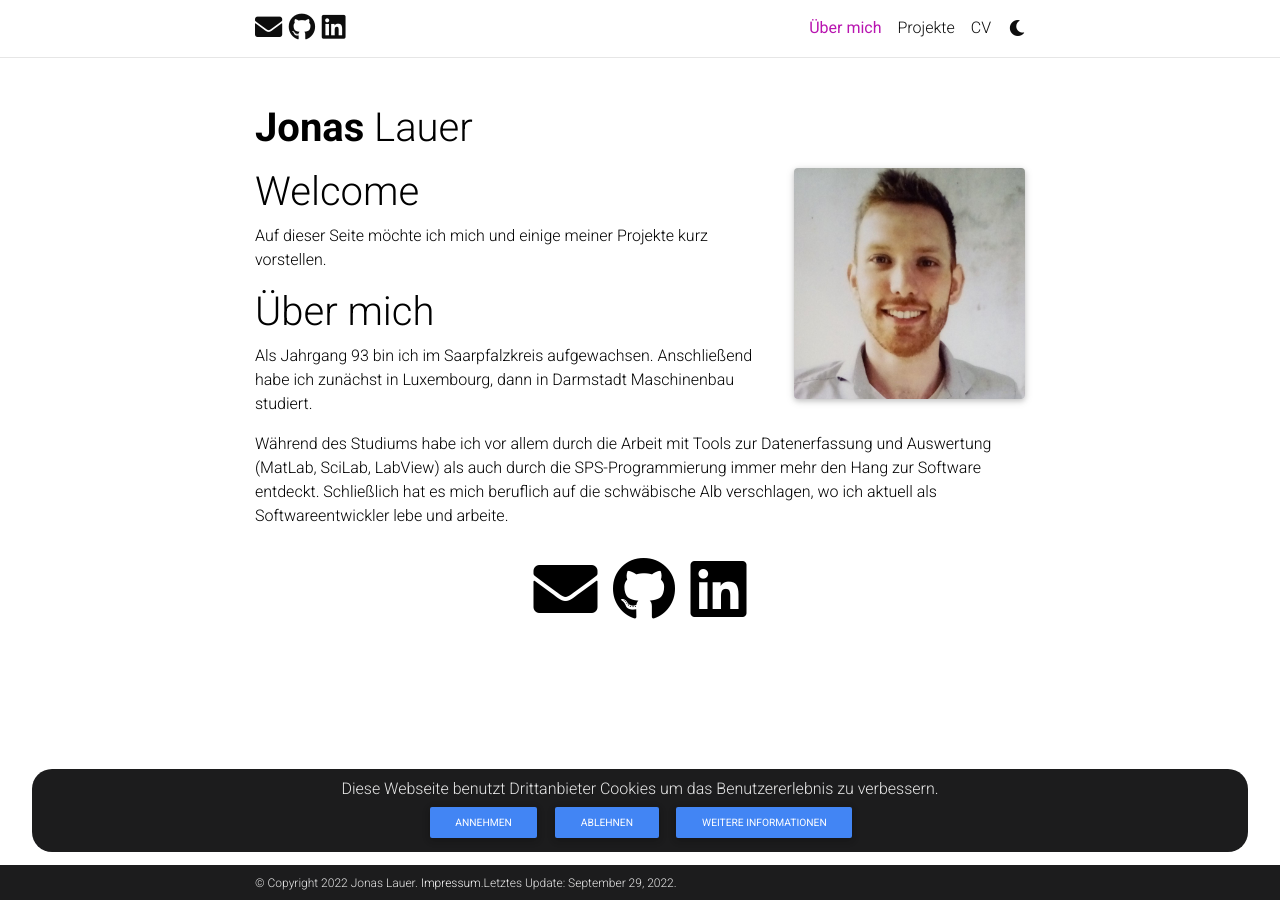
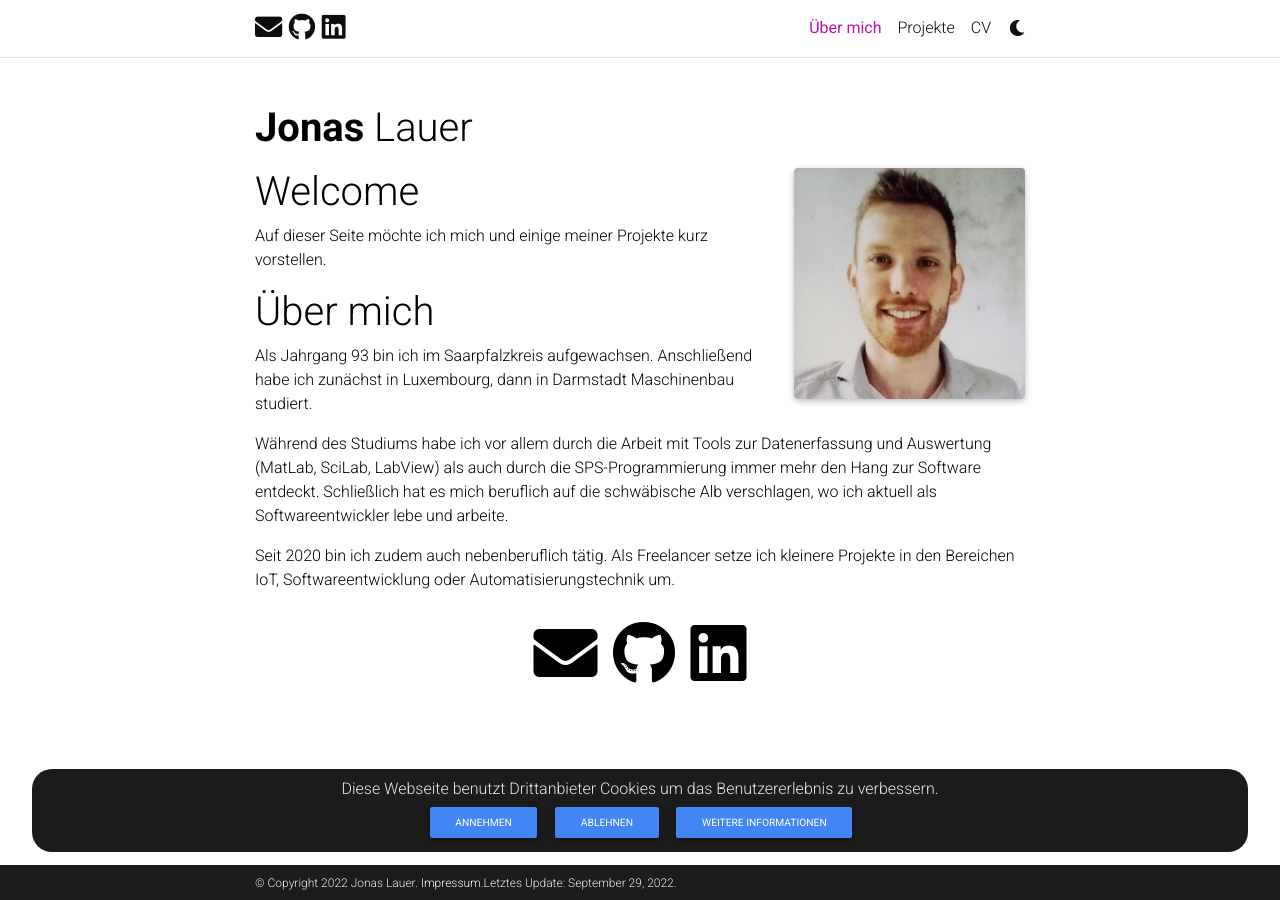
Before and after one commit to jnslr/jnslr.github.io, a Jekyll site: the page built from _pages/about.md, in a window 1280 px wide. Built offline with Jekyll 4.4.1, drawn with Linux system fonts in a browser that asks for light colours; comment, search, counter and statistics services are not loaded; a style sheet for code colours, icons or effects is not loaded.

Commit message:
Extend about section

```diff
--- a/_pages/about.md
+++ b/_pages/about.md
@@ -23,3 +23,6 @@ Anschließend habe ich zunächst in Luxembourg, dann in Darmstadt Maschinenbau s
 
 Während des Studiums habe ich vor allem durch die Arbeit mit Tools zur Datenerfassung und Auswertung (MatLab, SciLab, LabView) als auch durch die SPS-Programmierung immer mehr den Hang zur Software entdeckt.
 Schließlich hat es mich beruflich auf die schwäbische Alb verschlagen, wo ich aktuell als Softwareentwickler lebe und arbeite.
+
+Seit 2020 bin ich zudem auch nebenberuflich tätig.
+Als Freelancer setze ich kleinere Projekte in den Bereichen IoT, Softwareentwicklung oder Automatisierungstechnik um.
```
